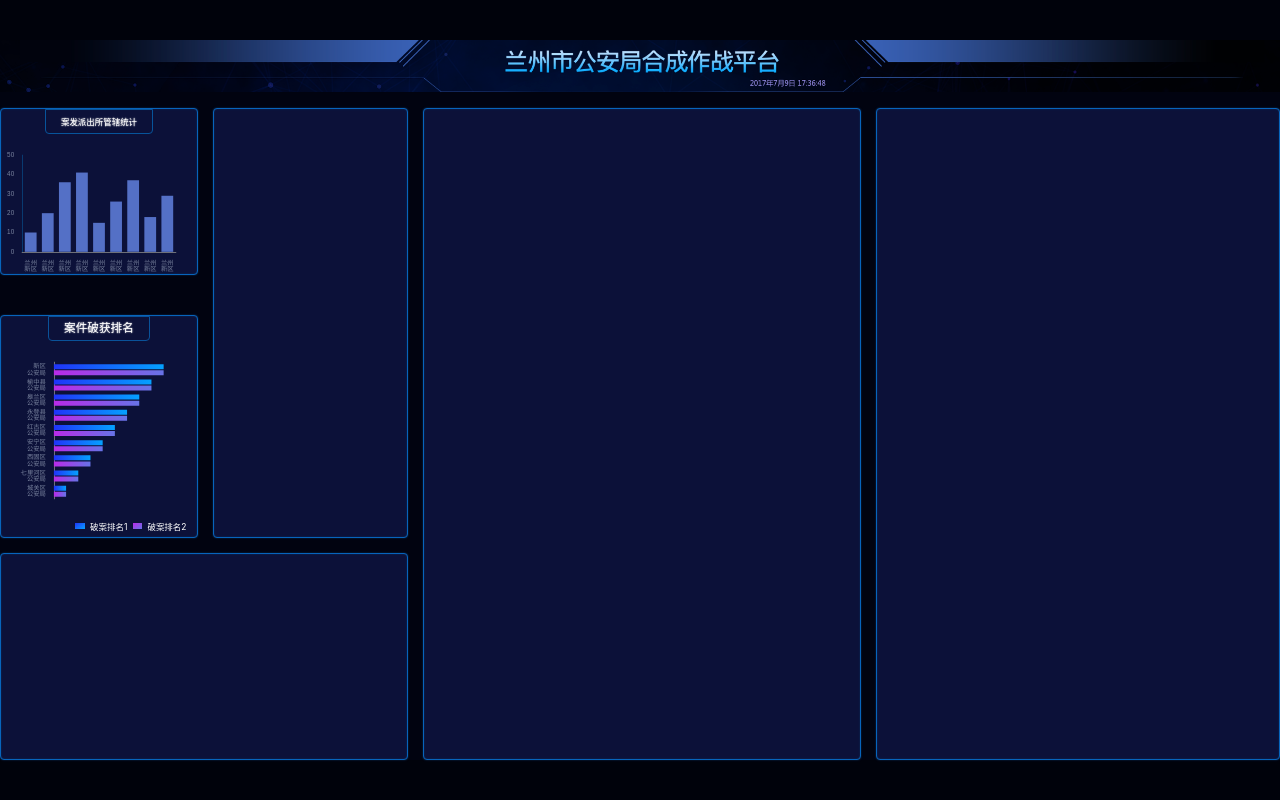
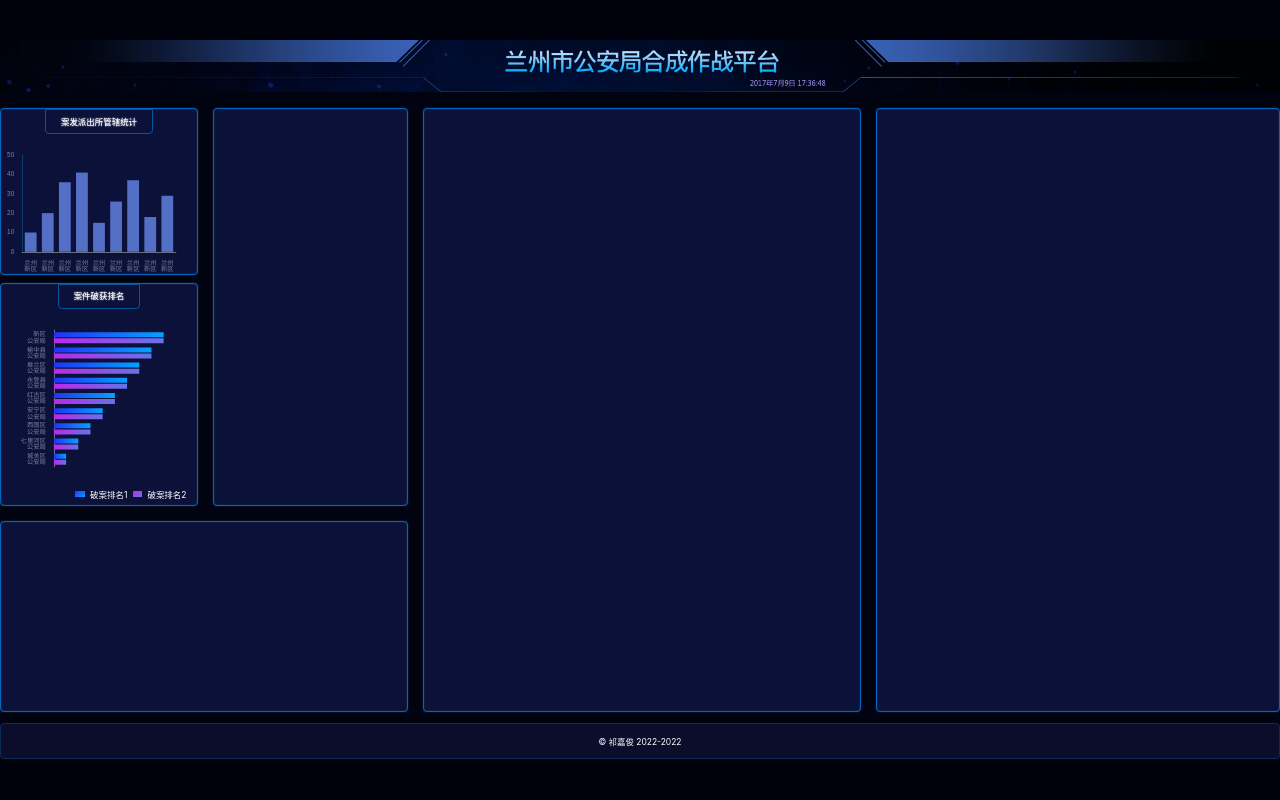
Before and after one commit to MinorN/big-screen, a React (Vite) app: page /#/ in a window 1280 px wide. Built offline with nearby package versions, Linux system fonts and the light colour scheme.

Commit message:
制作footer

```diff
--- a/index.html
+++ b/index.html
@@ -20,7 +20,7 @@
 <div id="root"></div>
 <script>
     const root = document.querySelector('#root')
-    root.style.width = pageWidth + 'px'
+    // root.style.width = pageWidth + 'px'
     root.style.height = pageHeight + 'px'
     root.style.marginTop = (clientHeight - pageHeight) / 2 + 'px'
 </script>
--- a/src/components/chart-2.tsx
+++ b/src/components/chart-2.tsx
@@ -3,7 +3,6 @@ import * as echarts from 'echarts';
 import {px} from '../shared/px';
 import {baseEchartOption} from '../shared/base-echart-option';
 import {createEchartsOptions} from '../shared/create-echarts-options';
-
 
 export const Chart2 =()=>{
     const divRef = useRef(null);
--- a/src/pages/home.scss
+++ b/src/pages/home.scss
@@ -8,12 +8,27 @@
   color: white;
   font-size: px(16);
 
-  header {
+  >header {
     height: px(99);
     background-size: cover;
+    width: px(2420);
+    margin: 0 auto;
   }
 
-  main {
+  >footer{
+    height: px(68);
+    border: 1px solid #0d2d59;
+    margin: px(20) 0 1px;
+    border-radius: 4px;
+    background: #0c0d2b;
+    display: flex;
+    align-items: center;
+    justify-content: center;
+  }
+
+  >main {
+    width: px(2420);
+    margin: 0 auto;
     flex: 1;
     display: grid;
     grid-template:
@@ -75,9 +90,8 @@
     > .section5 {
       grid-area: box5;
     }
-  }
 
-  .案发派出所管辖统计 {
+    .案发派出所管辖统计, .案件破获排名 {
       height: px(315);
       display: flex;
       flex-direction: column;
@@ -102,32 +116,13 @@
 
     .案件破获排名 {
       height: px(423);
-    display: flex;
-    flex-direction: column;
-    align-items: center;
-
-    h2 {
-      flex-shrink: 0;
-      border: 1px solid #0a5299;
-      border-bottom-left-radius: 4px;
-      border-bottom-right-radius: 4px;
-      font-size: px(22);
-      line-height: px(24);
-      padding: px(10) px(28);
-      text-shadow: 0 0 px(3) white;
-    }
-
-    .chart {
-      flex: 1;
-      width: 100%;
-    }
-
       .legend {
         display: flex;
         align-items: center;
         justify-content: flex-end;
         width: 100%;
         padding: 0 px(20) px(10);
+
         > .first, > .second {
           display: inline-block;
           width: px(18);
@@ -141,11 +136,12 @@
         }
 
         .second {
-        background: rgb(185,42,232);
+          background: rgb(185, 42, 232);
           background: linear-gradient(145deg, #b92ae8 0%, #6773e7 100%);
         }
       }
 
+    }
   }
 
 
--- a/src/pages/home.tsx
+++ b/src/pages/home.tsx
@@ -6,6 +6,7 @@ import {Chart2} from '../components/chart-2';
 
 
 export const Home = () => {
+    const year = new Date().getFullYear();
     return (
         <div className="home">
             <header style={{backgroundImage: `url(${headerBg})`}}/>
@@ -19,6 +20,9 @@ export const Home = () => {
                 <section className="bordered section4"></section>
                 <section className="bordered section5"></section>
             </main>
+            <footer>
+                &copy; 祁嘉俊 2022-{year}
+            </footer>
         </div>
     );
 };
```
Lines whose indentation alone changed are shown as unchanged.
